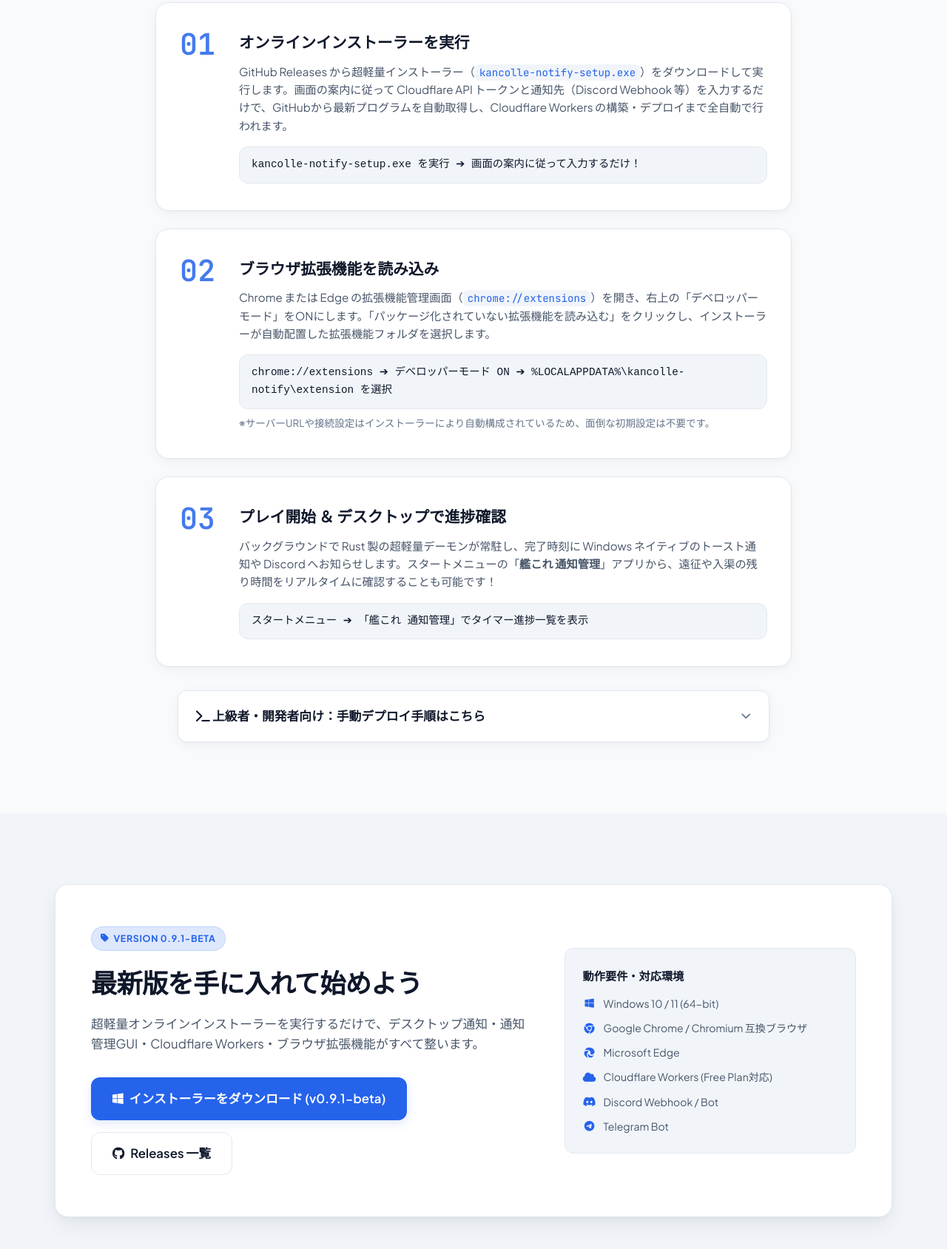
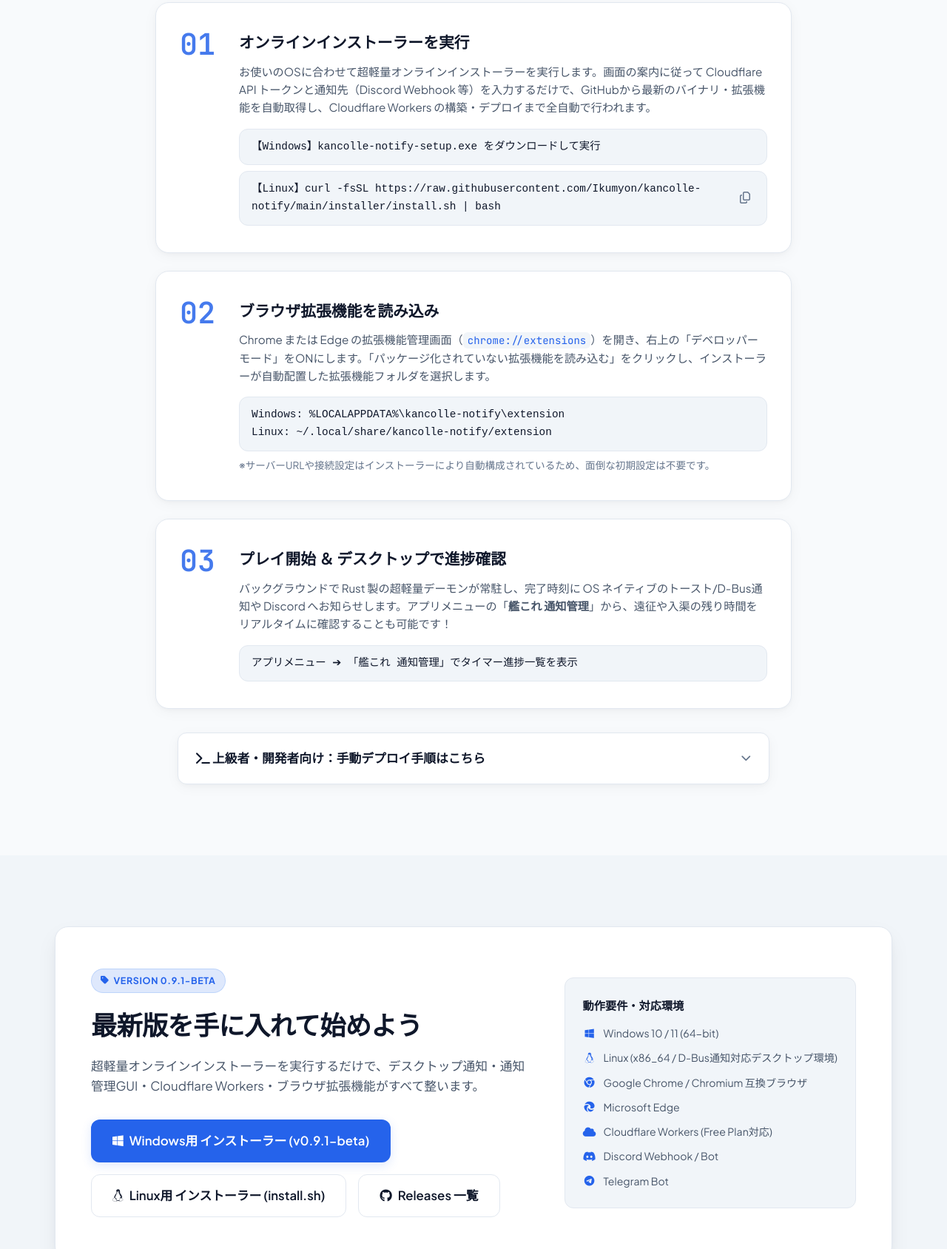
Before and after one commit to Ikumyon/kancolle-notify, a browser extension: page docs/index.html in a window 1280 px wide. Shown: the part 2869-4557 px from the top of the page at 74% size. Drawn offline with Linux system fonts and the light colour scheme; no server answers.

Commit message:
ci: add Linux online installer and multi-platform build workflow

```diff
--- a/docs/index.html
+++ b/docs/index.html
@@ -282,10 +282,14 @@
           <div class="step-details">
             <h3 class="step-title">オンラインインストーラーを実行</h3>
             <p class="step-desc">
-              GitHub Releases から超軽量インストーラー（<code>kancolle-notify-setup.exe</code>）をダウンロードして実行します。画面の案内に従って Cloudflare API トークンと通知先（Discord Webhook 等）を入力するだけで、GitHubから最新プログラムを自動取得し、Cloudflare Workers の構築・デプロイまで全自動で行われます。
+              お使いのOSに合わせて超軽量オンラインインストーラーを実行します。画面の案内に従って Cloudflare API トークンと通知先（Discord Webhook 等）を入力するだけで、GitHubから最新のバイナリ・拡張機能を自動取得し、Cloudflare Workers の構築・デプロイまで全自動で行われます。
             </p>
+            <div class="code-snippet" style="margin-bottom: 8px;">
+              <code>【Windows】kancolle-notify-setup.exe をダウンロードして実行</code>
+            </div>
             <div class="code-snippet">
-              <code>kancolle-notify-setup.exe を実行 ➔ 画面の案内に従って入力するだけ！</code>
+              <code>【Linux】curl -fsSL https://raw.githubusercontent.com/Ikumyon/kancolle-notify/main/installer/install.sh | bash</code>
+              <button class="copy-btn" data-clipboard="curl -fsSL https://raw.githubusercontent.com/Ikumyon/kancolle-notify/main/installer/install.sh | bash" title="コピー"><i class="fa-regular fa-copy"></i></button>
             </div>
           </div>
         </div>
@@ -299,7 +303,7 @@
               Chrome または Edge の拡張機能管理画面（<code>chrome://extensions</code>）を開き、右上の「デベロッパーモード」をONにします。「パッケージ化されていない拡張機能を読み込む」をクリックし、インストーラーが自動配置した拡張機能フォルダを選択します。
             </p>
             <div class="code-snippet">
-              <code>chrome://extensions ➔ デベロッパーモード ON ➔ %LOCALAPPDATA%\kancolle-notify\extension を選択</code>
+              <code>Windows: %LOCALAPPDATA%\kancolle-notify\extension<br>Linux: ~/.local/share/kancolle-notify/extension</code>
             </div>
             <p class="step-note" style="font-size: 0.85rem; color: var(--text-muted); margin-top: 8px;">
               ※サーバーURLや接続設定はインストーラーにより自動構成されているため、面倒な初期設定は不要です。
@@ -313,10 +317,10 @@
           <div class="step-details">
             <h3 class="step-title">プレイ開始 ＆ デスクトップで進捗確認</h3>
             <p class="step-desc">
-              バックグラウンドで Rust 製の超軽量デーモンが常駐し、完了時刻に Windows ネイティブのトースト通知や Discord へお知らせします。スタートメニューの「<strong>艦これ 通知管理</strong>」アプリから、遠征や入渠の残り時間をリアルタイムに確認することも可能です！
+              バックグラウンドで Rust 製の超軽量デーモンが常駐し、完了時刻に OS ネイティブのトースト/D-Bus通知や Discord へお知らせします。アプリメニューの「<strong>艦これ 通知管理</strong>」から、遠征や入渠の残り時間をリアルタイムに確認することも可能です！
             </p>
             <div class="code-snippet">
-              <code>スタートメニュー ➔ 「艦これ 通知管理」でタイマー進捗一覧を表示</code>
+              <code>アプリメニュー ➔ 「艦これ 通知管理」でタイマー進捗一覧を表示</code>
             </div>
           </div>
         </div>
@@ -334,7 +338,7 @@
             <div class="code-snippet" style="margin-bottom: 12px;">
               <code>cd server && npm install && npx wrangler deploy</code>
             </div>
-            <p>デプロイ後に払い出された Workers URL を拡張機能のオプション画面および <code>%LOCALAPPDATA%\kancolle-notify\config.json</code> に設定してください。</p>
+            <p>デプロイ後に払い出された Workers URL を拡張機能のオプション画面およびデスクトップ設定ファイル（<code>config.json</code>）に設定してください。</p>
           </div>
         </details>
       </div>
@@ -354,9 +358,13 @@
           <div class="download-buttons">
             <a href="https://github.com/Ikumyon/kancolle-notify/releases/latest/download/kancolle-notify-setup.exe" target="_blank" rel="noopener noreferrer" class="btn btn-primary btn-lg">
               <i class="fa-brands fa-windows"></i>
-              <span>インストーラーをダウンロード <span class="js-version-bracket">(v0.9.1-beta)</span></span>
+              <span>Windows用 インストーラー <span class="js-version-bracket">(v0.9.1-beta)</span></span>
             </a>
-            <a href="https://github.com/Ikumyon/kancolle-notify/releases" target="_blank" rel="noopener noreferrer" class="btn btn-outline btn-lg">
+            <a href="https://github.com/Ikumyon/kancolle-notify/releases/latest/download/install.sh" target="_blank" rel="noopener noreferrer" class="btn btn-outline btn-lg">
+              <i class="fa-brands fa-linux"></i>
+              <span>Linux用 インストーラー (install.sh)</span>
+            </a>
+            <a href="https://github.com/Ikumyon/kancolle-notify/releases" target="_blank" rel="noopener noreferrer" class="btn btn-secondary btn-lg">
               <i class="fa-brands fa-github"></i>
               <span>Releases 一覧</span>
             </a>
@@ -366,6 +374,7 @@
           <div class="compat-title">動作要件・対応環境</div>
           <ul class="compat-list">
             <li><i class="fa-brands fa-windows"></i> Windows 10 / 11 (64-bit)</li>
+            <li><i class="fa-brands fa-linux"></i> Linux (x86_64 / D-Bus通知対応デスクトップ環境)</li>
             <li><i class="fa-brands fa-chrome"></i> Google Chrome / Chromium 互換ブラウザ</li>
             <li><i class="fa-brands fa-edge"></i> Microsoft Edge</li>
             <li><i class="fa-solid fa-cloud"></i> Cloudflare Workers (Free Plan対応)</li>
```
Also changed, not shown: .github/workflows/installer.yml, 5 other files.
